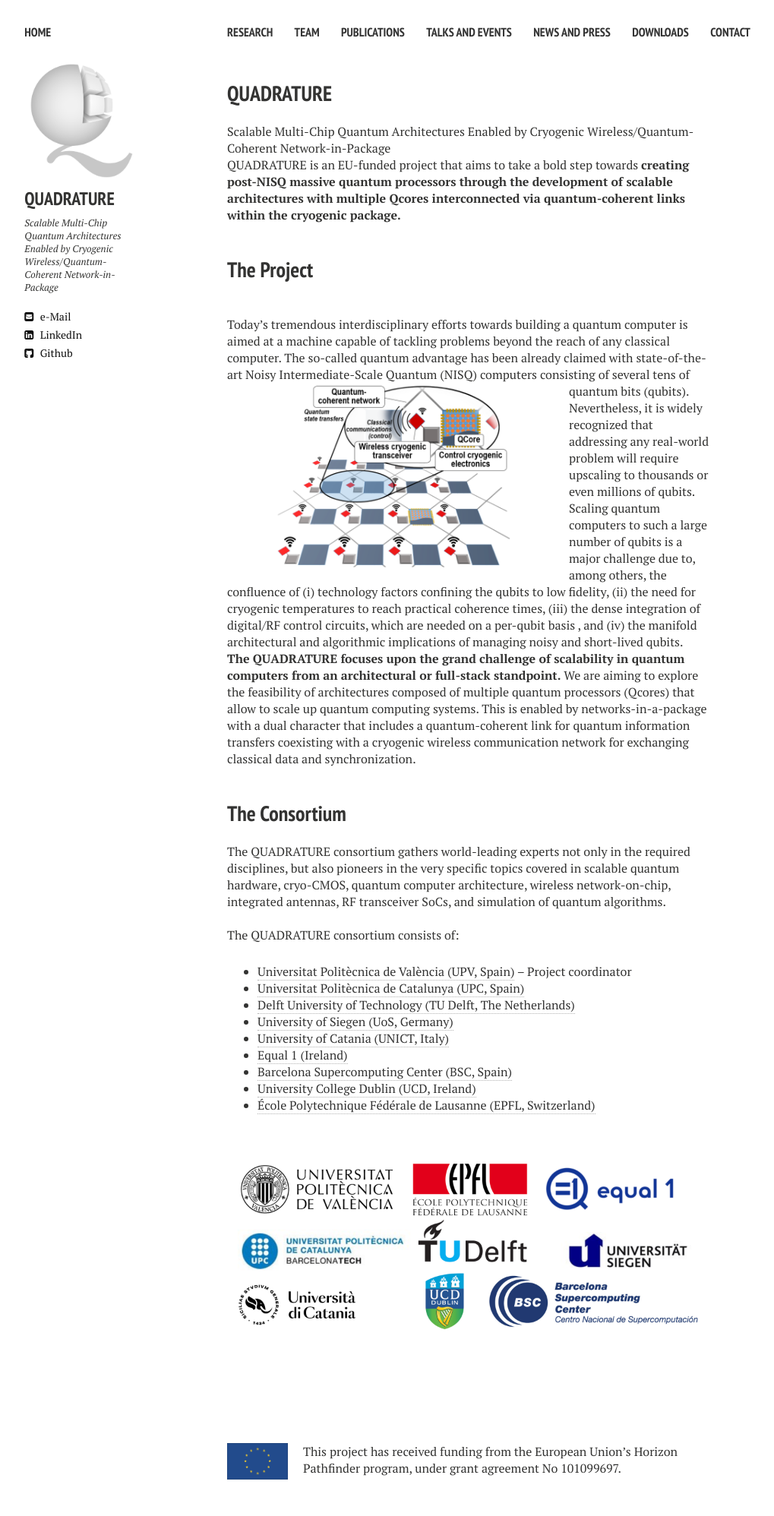
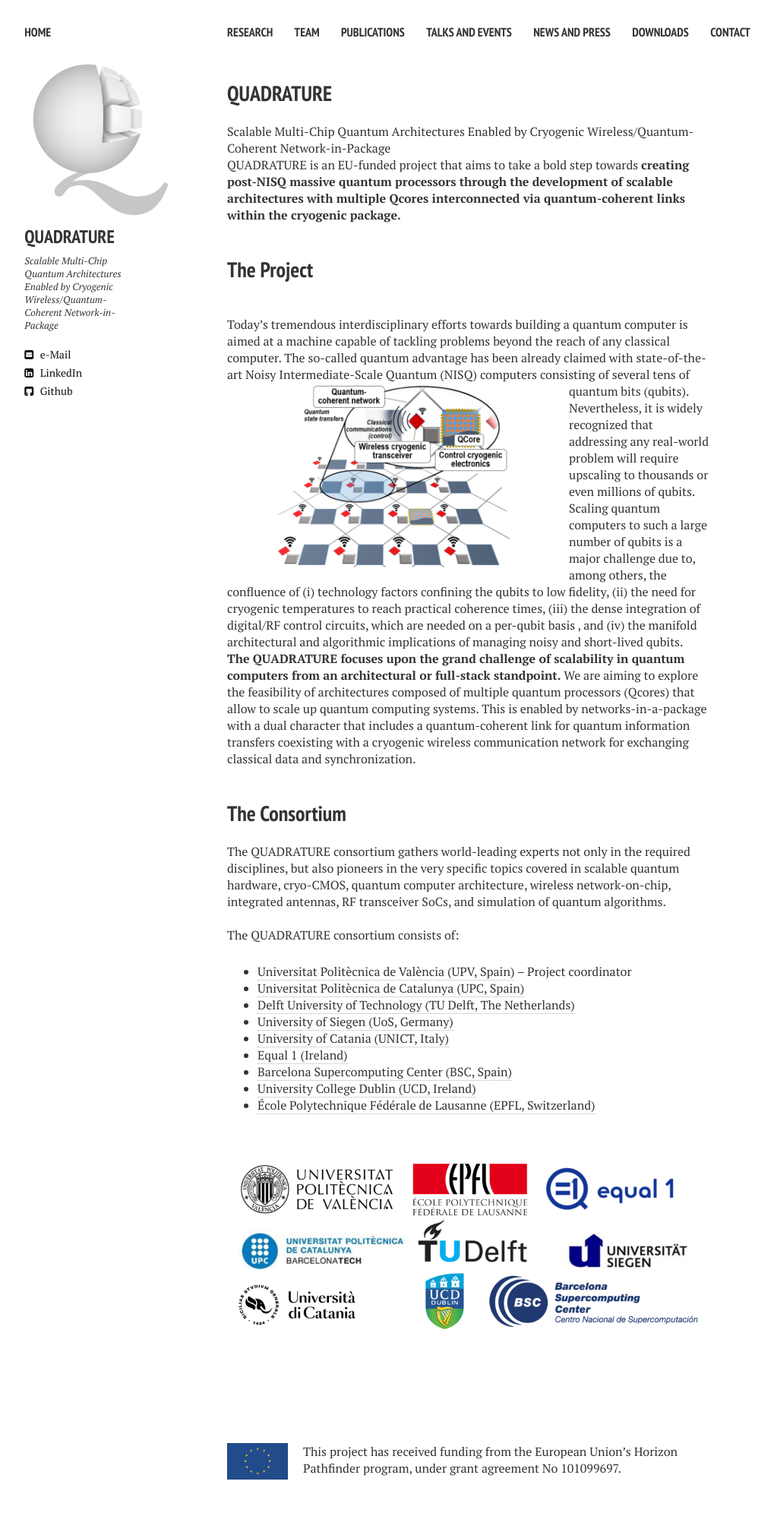
Before and after one commit to biddu/biddu.github.io, a Jekyll site: the page built from index.md, in a window 1280 px wide. Shown: the whole page at 76% size, without its empty margins (21-1040 px from the left). Built offline with Jekyll 4.4.1, drawn with Linux system fonts in a browser that asks for light colours; nearby versions of some CDN libraries; comment, search, counter and statistics services are not loaded.

Commit message:
Update _author-bio.html

```diff
--- a/_includes/_author-bio.html
+++ b/_includes/_author-bio.html
@@ -1,10 +1,10 @@
 <!-- Use class="bio-photo" to make images round -->
 {% if site.owner.avatar contains 'http://' %}
-	<img src="{{ site.owner.avatar }}" width="150" alt="{{ site.owner.name }} bio photo"></a>
+	<img src="{{ site.owner.avatar }}" width="200" alt="{{ site.owner.name }} bio photo"></a>
 {% elsif site.owner.avatar contains 'https://' %}
-	<img src="{{ site.owner.avatar }}" width="150" alt="{{ site.owner.name }} bio photo"></a>
+	<img src="{{ site.owner.avatar }}" width="200" alt="{{ site.owner.name }} bio photo"></a>
 {% else %}
-	<img src="{{ site.url }}/images/{{ site.owner.avatar }}" width="150" alt="{{ site.owner.name }} bio photo"></a>
+	<img src="{{ site.url }}/images/{{ site.owner.avatar }}" width="200" alt="{{ site.owner.name }} bio photo"></a>
 {% endif %}
 <h3>{{ site.owner.name }}</h3>
 <p>{{ site.owner.bio }}</p>
```
